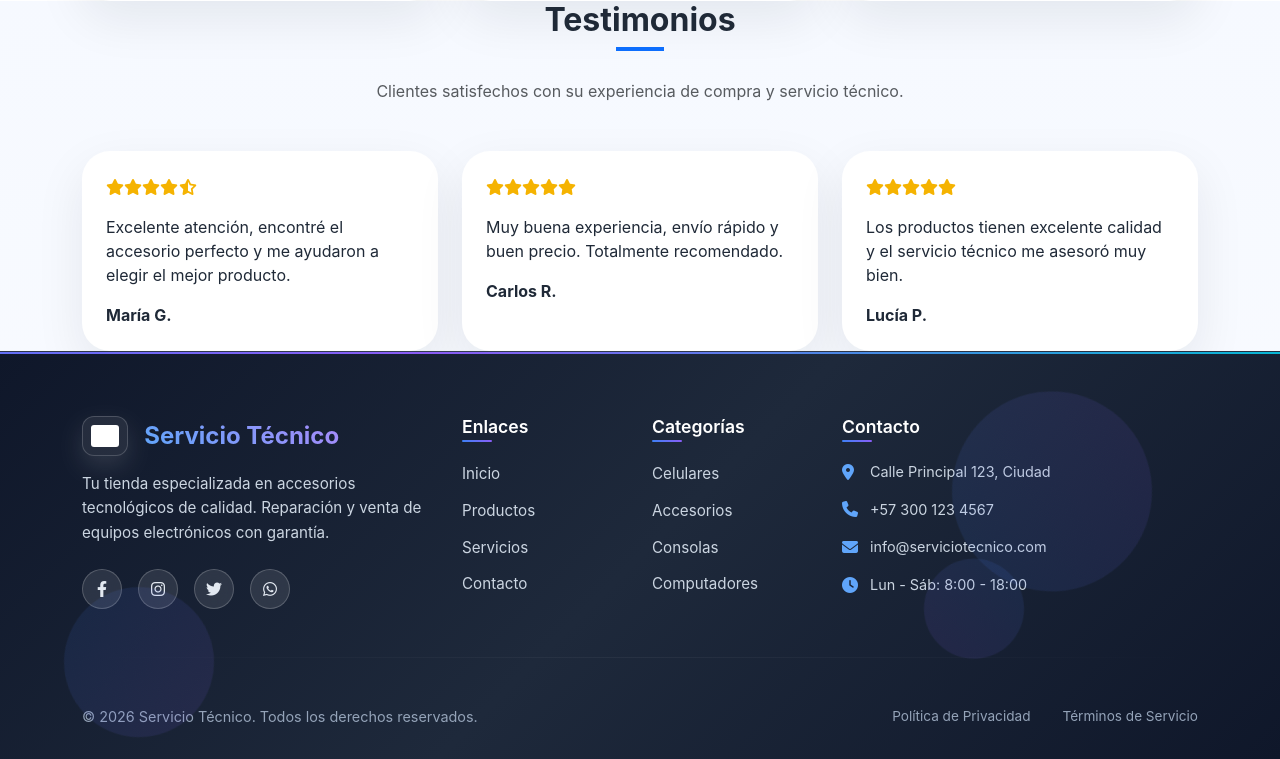
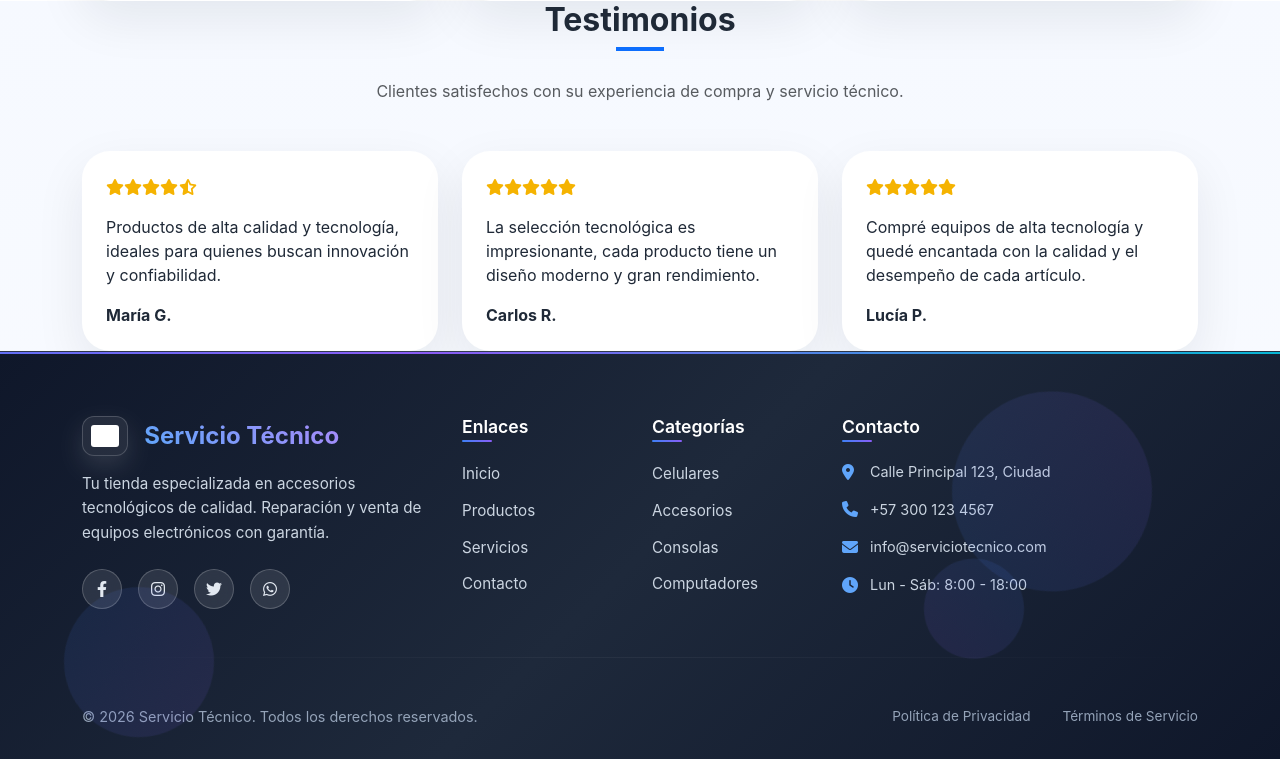
Before and after one commit to camilouan/servicio-tecnico-web, a Django app: page / in a window 1280 px wide. Shown: the part 2031-2790 px from the top of the page. Run offline with Django 5.2, Linux system fonts and the light colour scheme; data comes from the database, SQL or seed files in the repository; data that the repository does not hold is empty.

Commit message:
testimonios mejorados

```diff
--- a/inventario/templates/landing.html
+++ b/inventario/templates/landing.html
@@ -114,21 +114,21 @@
             <div class="col-md-4">
                 <div class="testimonial-card p-4 h-100">
                     <div class="star-group mb-3"><i class="fas fa-star"></i><i class="fas fa-star"></i><i class="fas fa-star"></i><i class="fas fa-star"></i><i class="fas fa-star-half-alt"></i></div>
-                    <p class="mb-3">Excelente atención, encontré el accesorio perfecto y me ayudaron a elegir el mejor producto.</p>
+                    <p class="mb-3">Productos de alta calidad y tecnología, ideales para quienes buscan innovación y confiabilidad.</p>
                     <strong>María G.</strong>
                 </div>
             </div>
             <div class="col-md-4">
                 <div class="testimonial-card p-4 h-100">
                     <div class="star-group mb-3"><i class="fas fa-star"></i><i class="fas fa-star"></i><i class="fas fa-star"></i><i class="fas fa-star"></i><i class="fas fa-star"></i></div>
-                    <p class="mb-3">Muy buena experiencia, envío rápido y buen precio. Totalmente recomendado.</p>
+                    <p class="mb-3">La selección tecnológica es impresionante, cada producto tiene un diseño moderno y gran rendimiento.</p>
                     <strong>Carlos R.</strong>
                 </div>
             </div>
             <div class="col-md-4">
                 <div class="testimonial-card p-4 h-100">
                     <div class="star-group mb-3"><i class="fas fa-star"></i><i class="fas fa-star"></i><i class="fas fa-star"></i><i class="fas fa-star"></i><i class="fas fa-star"></i></div>
-                    <p class="mb-3">Los productos tienen excelente calidad y el servicio técnico me asesoró muy bien.</p>
+                    <p class="mb-3">Compré equipos de alta tecnología y quedé encantada con la calidad y el desempeño de cada artículo.</p>
                     <strong>Lucía P.</strong>
                 </div>
             </div>
```
